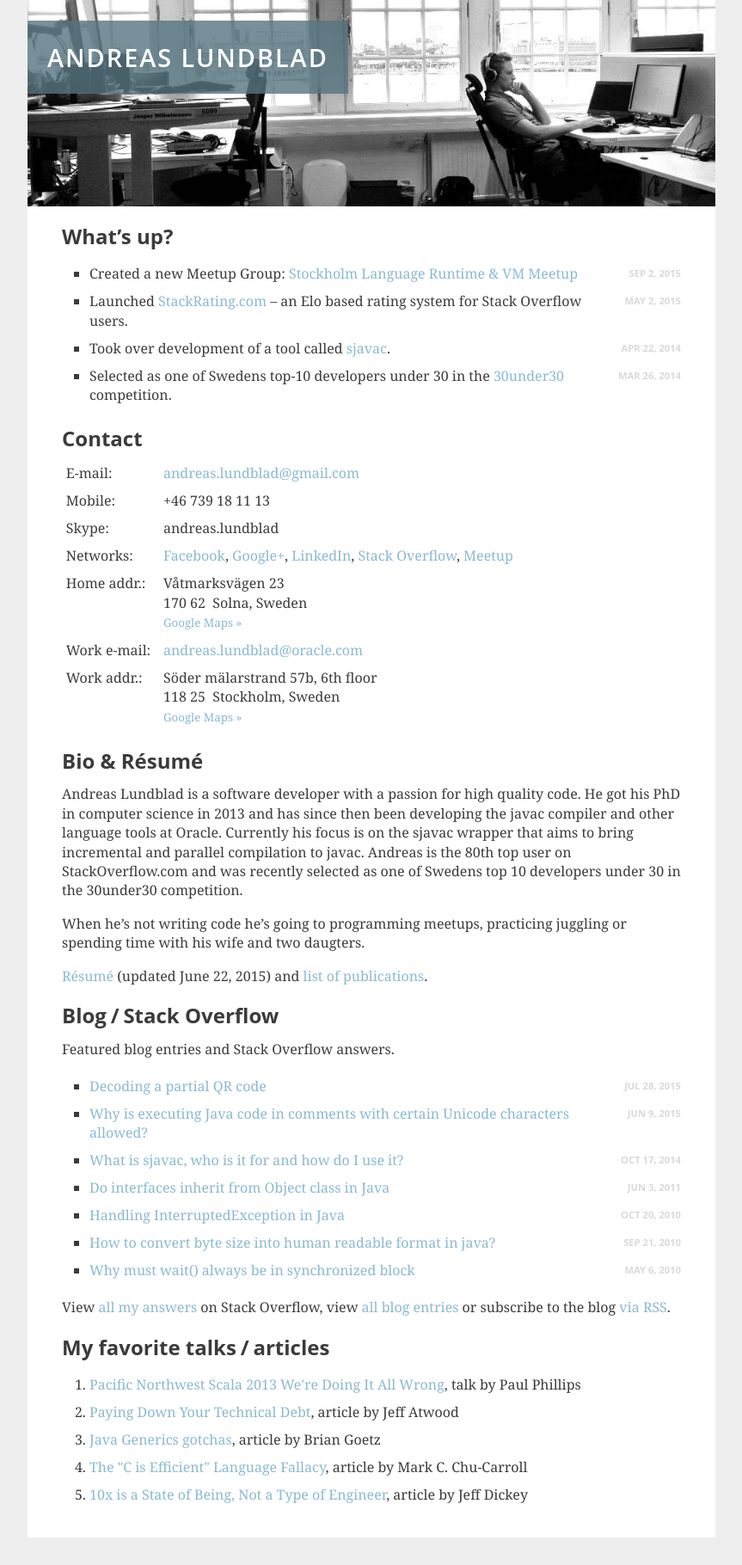
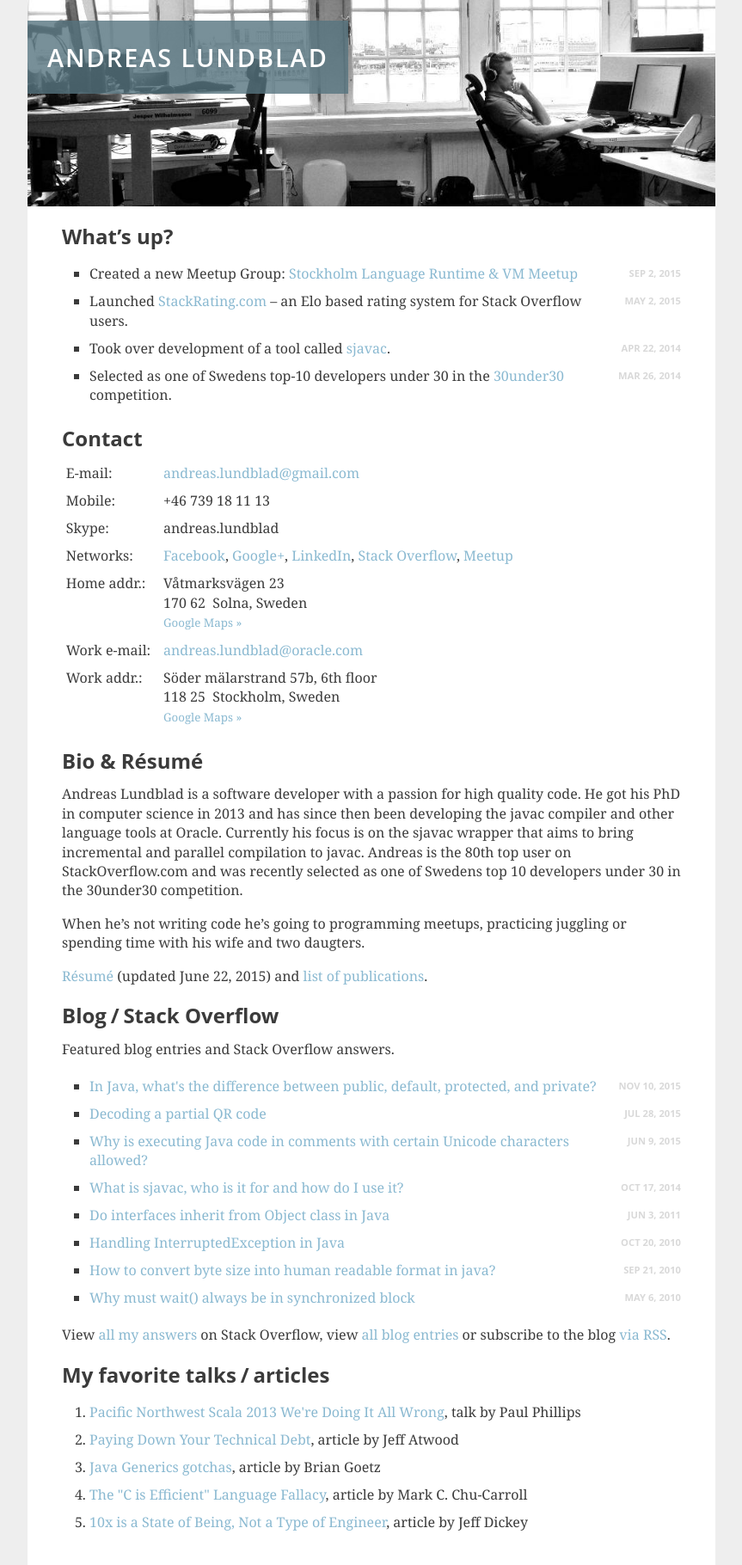
Before and after one commit to aioobe/aioobe.github.io, a Jekyll site: the page built from index.html, in a window 1280 px wide. Shown: the whole page at 86% size, without its empty margins (208-1071 px from the left). Built offline with Jekyll 4.4.1, drawn with Linux system fonts in a browser that asks for light colours; before the commit the page ends 1788 px from its top, so only the background shows below that.

Commit message:
Added link to SO answer on access modifiers.

```diff
--- a/index.html
+++ b/index.html
@@ -11,6 +11,9 @@ whatsup:
     date: "Mar 26, 2014"
 
 featured:
+  - title: "In Java, what's the difference between public, default, protected, and private?"
+    url: http://stackoverflow.com/a/33627846/276052
+    date: "Nov 10, 2015"
   - posttitle: "QR"
   - title: "Why is executing Java code in comments with certain Unicode characters allowed?"
     url: http://stackoverflow.com/q/30727515/276052
```
